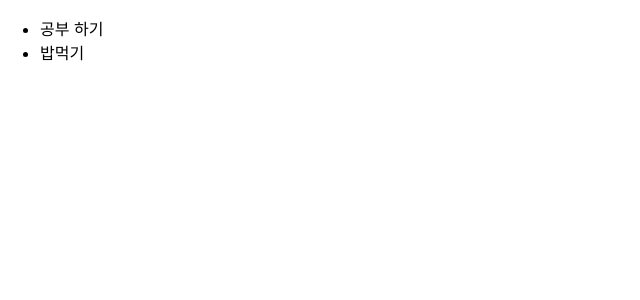
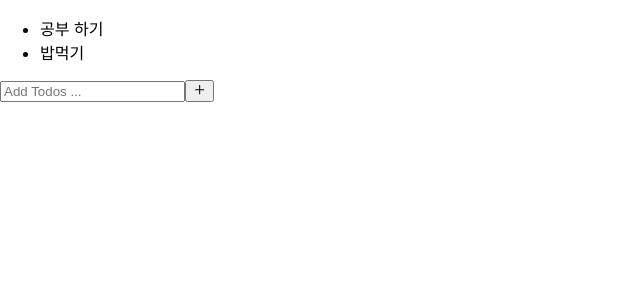
Before and after one commit to jelly12paw/To-Do-List, a React (Create React App) app in the folder todos/: page / in a window 1280 px wide. Shown: the top 300 px of the page, without its empty margins (0-640 px from the left). Built offline with nearby package versions, Linux system fonts and the light colour scheme.

Commit message:
feat: Adds component

```diff
--- /dev/null
+++ b/todos/src/components/Adds/Adds.jsx
@@ -0,0 +1,11 @@
+import React from 'react';
+import {AiOutlinePlus} from 'react-icons/ai';
+
+export default function Adds() {
+    return (
+        <form>
+            <input type="text" name="" id="" placeholder='Add Todos ...'/>
+            <button><AiOutlinePlus/></button>
+        </form>
+    );
+}
--- a/todos/src/components/TodoList/TodoList.jsx
+++ b/todos/src/components/TodoList/TodoList.jsx
@@ -1,4 +1,5 @@
 import React, { useState } from 'react';
+import Adds from '../Adds/Adds';
 
 export default function TodoList() {
     const [todos, setTodos] = useState([
@@ -12,6 +13,7 @@ export default function TodoList() {
                     <li key={item.id}>{item.text}</li>
                 ))}
             </ul>
+            <Adds />
         </section>
     );
 }
```
